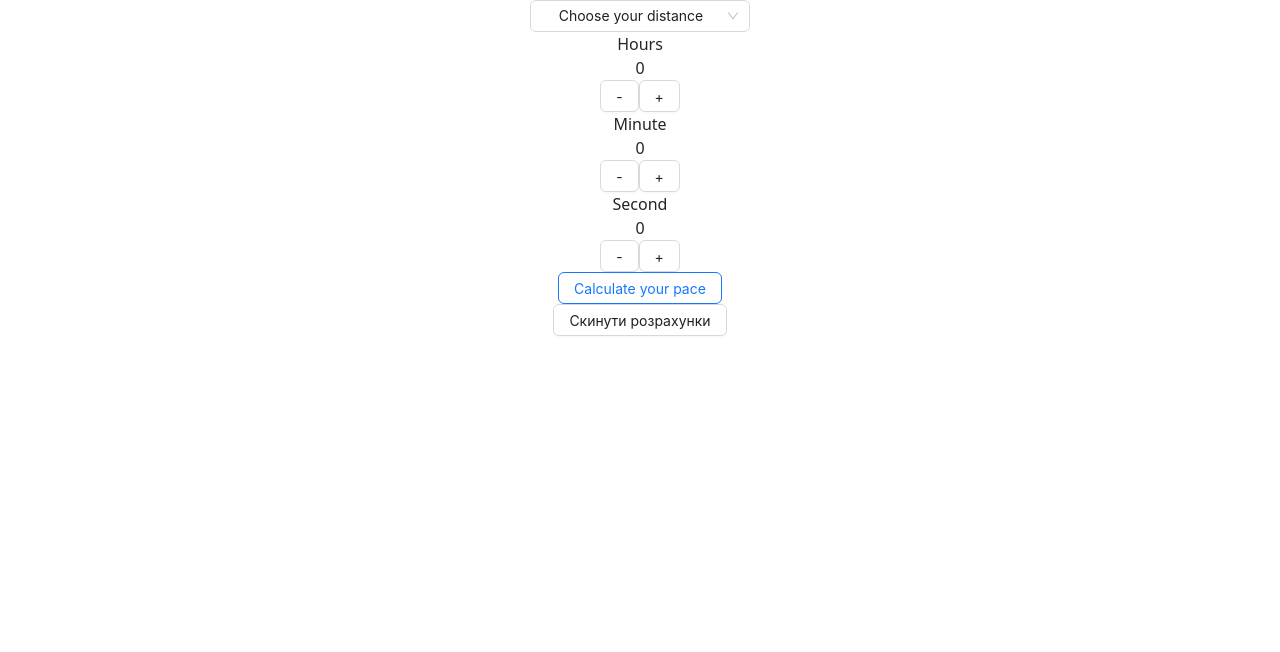
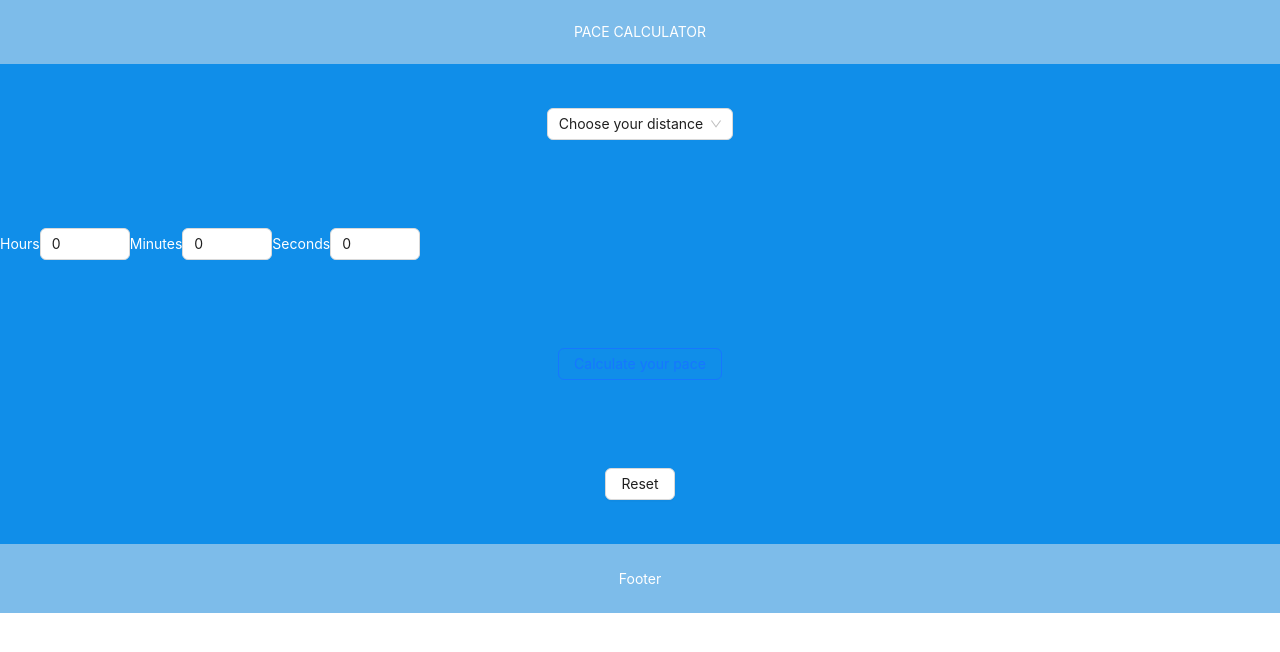
Before and after one commit to rokokos97/tricalc, a React (Create React App) app: page / in a window 1280 px wide. Shown: the top 652 px of the page. Built offline with nearby package versions, Linux system fonts and the light colour scheme.

Commit message:
change styles to ant.design style

```diff
--- a/package.json
+++ b/package.json
@@ -3,6 +3,7 @@
   "version": "0.1.0",
   "private": true,
   "dependencies": {
+    "@ant-design/icons": "^5.0.1",
     "@testing-library/jest-dom": "^5.16.5",
     "@testing-library/react": "^13.4.0",
     "@testing-library/user-event": "^13.5.0",
--- a/src/app/App.css
+++ /dev/null
@@ -1,38 +0,0 @@
-.App {
-  text-align: center;
-}
-
-.App-logo {
-  height: 40vmin;
-  pointer-events: none;
-}
-
-@media (prefers-reduced-motion: no-preference) {
-  .App-logo {
-    animation: App-logo-spin infinite 20s linear;
-  }
-}
-
-.App-header {
-  background-color: #282c34;
-  min-height: 100vh;
-  display: flex;
-  flex-direction: column;
-  align-items: center;
-  justify-content: center;
-  font-size: calc(10px + 2vmin);
-  color: white;
-}
-
-.App-link {
-  color: #61dafb;
-}
-
-@keyframes App-logo-spin {
-  from {
-    transform: rotate(0deg);
-  }
-  to {
-    transform: rotate(360deg);
-  }
-}
--- a/src/app/App.js
+++ b/src/app/App.js
@@ -1,105 +1,6 @@
-import './App.css';
-import React, {useState} from 'react';
-import DistanceInput from './components/distanceInput';
-import TimeInput from './components/timeInput';
-import {Button} from 'antd';
-import PaceResult from './paceResult';
-
+import React from 'react';
+import Main from './main';
 function App() {
-  const [distance, setDistance] = useState(null);
-  const [hours, setHours] = useState(0);
-  const [minutes, setMinutes]= useState(0);
-  const [seconds, setSeconds] = useState(0);
-  const [pace, setPace] = useState(null);
-  const handleDistanceChange = (value) => {
-    setDistance(value);
-  };
-  const handleHourDecrement = (id) => {
-    switch (id) {
-      case 1:
-        setHours((prevState)=> prevState>0?prevState-1:0);
-        break;
-      case 2:
-        setMinutes((prevState)=> prevState>0?prevState-1:0);
-        break;
-      default:
-        setSeconds((prevState)=> prevState>0?prevState-1:0);
-        break;
-    }
-  };
-  const handleHourIncrement = (id) => {
-    switch (id) {
-      case 1:
-        setHours((prevState)=> prevState+1);
-        break;
-      case 2:
-        setMinutes((prevState)=> prevState+1);
-        break;
-      default:
-        setSeconds((prevState)=> prevState+1);
-        break;
-    }
-  };
-  const calculatePace = () => {
-    const totalSeconds = hours * 3600 + minutes * 60 + seconds;
-    const paceInSeconds = totalSeconds / distance;
-
-    const paceMinutes = Math.floor(paceInSeconds / 60);
-    const paceSeconds = Math.round(paceInSeconds % 60);
-    setPace(`${paceMinutes}:${paceSeconds < 10 ?
-        '0' :
-        ''}${paceSeconds} на км`,
-    );
-  };
-  const resetAllData = () => {
-    setPace(null);
-    setHours(0);
-    setMinutes(0);
-    setSeconds(0);
-  };
-  return (
-    <>
-      <div className="App">
-        <DistanceInput
-          value={distance}
-          defaultOption={'Choose your distance'}
-          name={'distance'}
-          onChange={handleDistanceChange}
-        />
-        <TimeInput
-          id={1}
-          label="Hours"
-          value={hours}
-          onDecrement={handleHourDecrement}
-          onIncrement={handleHourIncrement}
-        />
-        <TimeInput
-          id={2}
-          label="Minute"
-          value={minutes}
-          onDecrement={handleHourDecrement}
-          onIncrement={handleHourIncrement}
-        />
-        <TimeInput
-          id={3}
-          label="Second"
-          value={seconds}
-          onDecrement={handleHourDecrement}
-          onIncrement={handleHourIncrement}
-        />
-        <div>
-          <Button
-            type="primary"
-            ghost
-            onClick={()=>calculatePace()}>Calculate your pace</Button>
-        </div>
-        <PaceResult pace={pace} />
-        <div>
-          <Button onClick={()=>resetAllData()}>Cкинути розрахунки</Button>
-        </div>
-      </div>
-    </>
-  );
+  return <Main />;
 }
-
 export default App;
--- a/src/app/components/distanceInput.jsx
+++ b/src/app/components/distanceInput.jsx
@@ -15,14 +15,13 @@ const DistanceInput = ({
     {label: 'Marathon', value: 42.195},
   ];
   const handleChange = (value) => {
-    console.log(value);
     onChange(value);
   };
   return (
     <div>
       <Select
         defaultValue={defaultOption}
-        style={{width: 220}}
+        style={{width: distanceList}}
         onChange={handleChange}
         options={distanceList}
       />
@@ -32,7 +31,7 @@ const DistanceInput = ({
 DistanceInput.propTypes = {
   defaultOption: PropTypes.string,
   label: PropTypes.string,
-  value: PropTypes.string,
+  value: PropTypes.number,
   onChange: PropTypes.func,
   error: PropTypes.string,
   options: PropTypes.oneOfType([PropTypes.object, PropTypes.array]),
--- a/src/app/paceResult.jsx
+++ b/src/app/components/paceResult.jsx
@@ -8,7 +8,7 @@ const PaceResult = ({pace}) => {
 
   return (
     <div className="text-center mt-5">
-      <h2>{`Темп бігу: ${pace} на км`}</h2>
+      <h2>{`Your pace: ${pace} min/km`}</h2>
     </div>
   );
 };
--- a/src/app/components/timeInput.jsx
+++ /dev/null
@@ -1,25 +0,0 @@
-import React from 'react';
-import {Button} from 'antd';
-import PropTypes from 'prop-types';
-
-
-const TimeInput = (props) => {
-  return (
-    <>
-      <div>{props.label}</div>
-      <div>{props.value}</div>
-      <Button onClick={()=>props.onDecrement(props.id)}>-</Button>
-      <Button onClick={()=>props.onIncrement(props.id)}>+</Button>
-    </>
-  );
-};
-
-TimeInput.propTypes = {
-  label: PropTypes.string,
-  value: PropTypes.number,
-  id: PropTypes.number,
-  onIncrement: PropTypes.func,
-  onDecrement: PropTypes.func,
-};
-
-export default TimeInput;
--- /dev/null
+++ b/src/app/main.jsx
@@ -0,0 +1,126 @@
+import React, {useState} from 'react';
+import DistanceInput from './components/distanceInput';
+import {Button, InputNumber, Layout, Space} from 'antd';
+import PaceResult from './components/paceResult';
+import {Content, Footer, Header} from 'antd/es/layout/layout';
+
+
+const Main = () => {
+  const [distance, setDistance] = useState(null);
+  const [hours, setHours] = useState(0);
+  const [minutes, setMinutes]= useState(0);
+  const [seconds, setSeconds] = useState(0);
+  const [pace, setPace] = useState(null);
+  const handleDistanceChange = (value) => {
+    setDistance(value);
+  };
+  const calculatePace = () => {
+    const totalSeconds = hours * 3600 + minutes * 60 + seconds;
+    const paceInSeconds = totalSeconds / distance;
+    const paceMinutes = Math.floor(paceInSeconds / 60);
+    const paceSeconds = Math.round(paceInSeconds % 60);
+    if (distance) {
+      setPace(`${paceMinutes}:${paceSeconds < 10 ?
+        '0' :
+        ''}${paceSeconds}`,
+      );
+    }
+  };
+  const resetAllData = () => {
+    setPace(null);
+    setHours(0);
+    setMinutes(0);
+    setSeconds(0);
+  };
+  const handleHoursChange = (value) => {
+    setHours(value);
+    console.log('changed', value);
+  };
+  const handleMinutesChange = (value) => {
+    setMinutes(value);
+    console.log('changed', value);
+  };
+  const handleSecondsChange = (value) => {
+    setSeconds(value);
+    console.log('changed', value);
+  };
+  return (
+    <>
+      <Space direction="vertical" style={{width: '100%'}} size={[0, 48]}>
+        <Layout>
+          <Header style={{
+            textAlign: 'center',
+            color: '#fff',
+            height: 64,
+            paddingInline: 50,
+            lineHeight: '64px',
+            backgroundColor: '#7dbcea',
+          }}>
+           PACE CALCULATOR
+          </Header>
+          <Content style={{
+            textAlign: 'center',
+            minHeight: 120,
+            lineHeight: '120px',
+            color: '#fff',
+            backgroundColor: '#108ee9',
+          }}>
+            <div className="App">
+              <DistanceInput
+                value={distance}
+                defaultOption={'Choose your distance'}
+                name={'distance'}
+                onChange={handleDistanceChange}
+              />
+              <div className="d-flex">
+                <div className="flex-column">
+                  <span>Hours</span>
+                  <InputNumber
+                    min={0}
+                    max={59}
+                    onChange={handleHoursChange}
+                    defaultValue={0}/>
+                </div>
+                <div>
+                  <span>Minutes</span>
+                  <InputNumber
+                    min={0}
+                    max={59}
+                    onChange={handleMinutesChange}
+                    defaultValue={0}/>
+                </div>
+                <div>
+                  <span>Seconds</span>
+                  <InputNumber
+                    min={0}
+                    max={59}
+                    onChange={handleSecondsChange}
+                    defaultValue={0}/>
+                </div>
+              </div>
+              <div>
+                <Button
+                  type="primary"
+                  ghost
+                  onClick={()=>calculatePace()}>Calculate your pace</Button>
+              </div>
+              <PaceResult pace={pace} />
+              <div>
+                <Button onClick={()=>resetAllData()}>Reset</Button>
+              </div>
+            </div>
+          </Content>
+          <Footer style={{
+            textAlign: 'center',
+            color: '#fff',
+            backgroundColor: '#7dbcea',
+          }}>
+            Footer
+          </Footer>
+        </Layout>
+      </Space>
+    </>
+  );
+};
+
+export default Main;
```
Also changed, not shown: src/app/block.jsx (deleted, +0 -24 lines), 2 other files (tests, documents, lock files or other folders).
